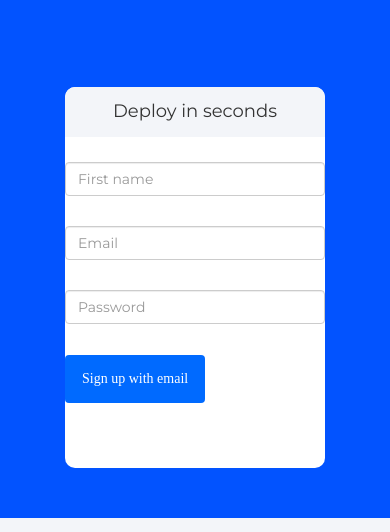
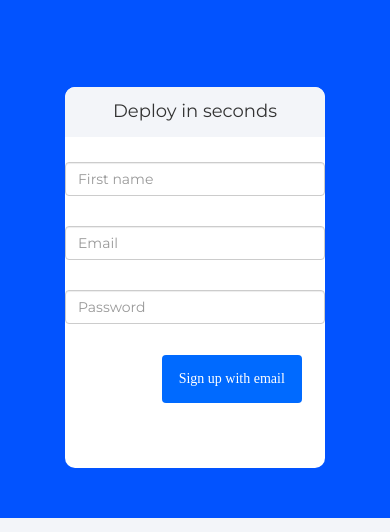
Before and after one commit to danielechiuchiu/html-css-digitalocean, a plain HTML site: page index.html in a window 390 px wide. Shown: the part 312-844 px from the top of the page. Drawn offline with nearby package versions, Linux system fonts and the light colour scheme.

Commit message:
Update index.html

```diff
--- a/index.html
+++ b/index.html
@@ -70,7 +70,7 @@
                  </div>
                </div>
                <div class="form-group">
-                 <div class="col-sm-offset-1 col-sm-10">
+                 <div class="col-sm-offset-1 col-sm-10 col-xs-offset-4">
                    <button type="submit" class="btn btn-default">Sign up with email</button>
                  </div>
                </div>
```
